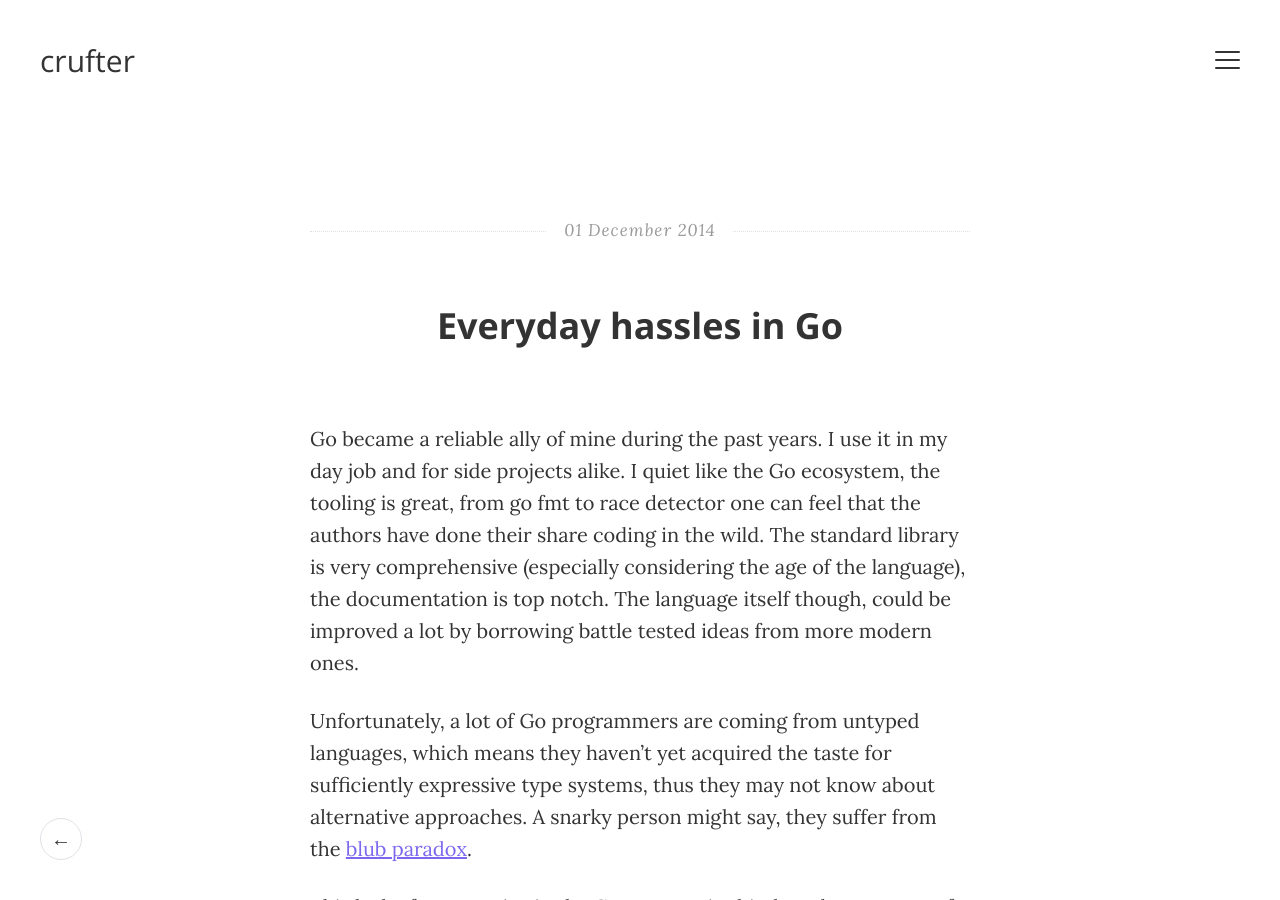
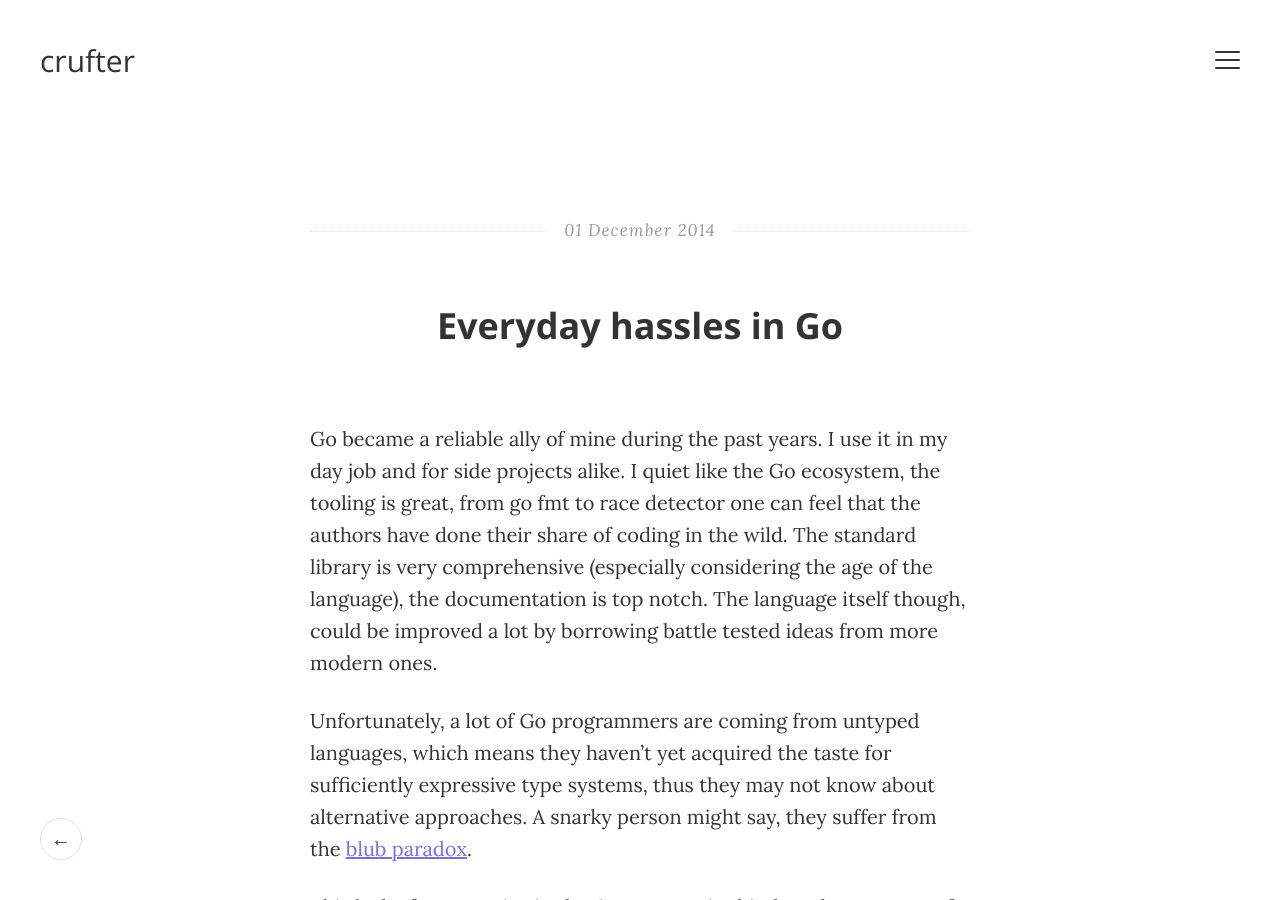
Before and after one commit to awkwordplay/awkwordplay.github.io, a Jekyll site: the page built from _posts/2014-12-01-everyday-hassles-in-go.markdown, in a window 1280 px wide and 900 px high. Built offline with Jekyll 4.4.1, drawn with Linux system fonts in a browser that asks for light colours.

```diff
--- a/_config.yml
+++ b/_config.yml
@@ -11,7 +11,7 @@ url: "http://crufter.com"
 baseurl: ""
 
 # A short presentation of yourself. Will show in the sidebar, under your name. Best usage would be between 30 to 50 words.
-author-bio: "A programmer productivity enthusiast, a Haskell addict, a latent Idris fan."
+author-bio: "A Haskell addict, latent Idris fan, Go programmer by day, chief cruft producer."
 
 # Social Accounts (mine, as placeholders)
 
--- a/_posts/2014-12-01-everyday-hassles-in-go.markdown
+++ b/_posts/2014-12-01-everyday-hassles-in-go.markdown
@@ -4,7 +4,7 @@ title:  "Everyday hassles in Go"
 date:   2014-12-01
 ---
 
-Go became a reliable ally of mine during the past years. I use it in my day job and for side projects alike. I quiet like the Go ecosystem, the tooling is great, from go fmt to race detector one can feel that the authors have done their share coding in the wild. The standard library is very comprehensive (especially considering the age of the language), the documentation is top notch. The language itself though, could be improved a lot by borrowing battle tested ideas from more modern ones.
+Go became a reliable ally of mine during the past years. I use it in my day job and for side projects alike. I quiet like the Go ecosystem, the tooling is great, from go fmt to race detector one can feel that the authors have done their share of coding in the wild. The standard library is very comprehensive (especially considering the age of the language), the documentation is top notch. The language itself though, could be improved a lot by borrowing battle tested ideas from more modern ones.
 
 Unfortunately, a lot of Go programmers are coming from untyped languages, which means they haven't yet acquired the taste for sufficiently expressive type systems, thus they may not know about alternative approaches. A snarky person might say, they suffer from the <a href="http://www.paulgraham.com/avg.html">blub paradox</a>.
 
```
